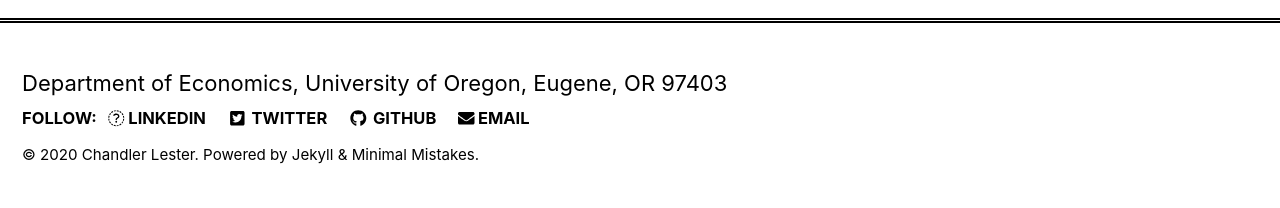
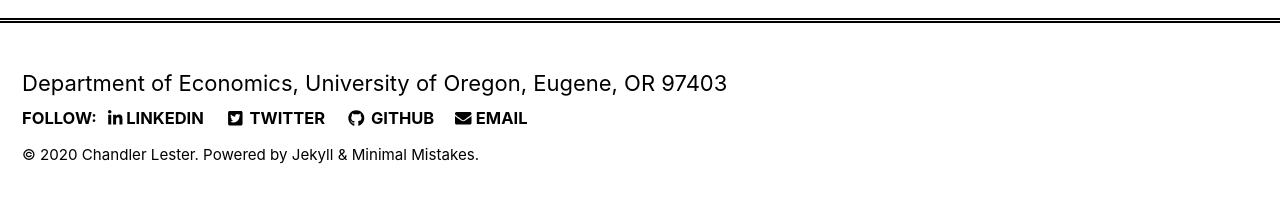
Before and after one commit to mibarnes/chandlerlester.github.io, a Jekyll site: the page built from index.md, in a window 1280 px wide. Shown: the part 757-965 px from the top of the page. Built offline with Jekyll 4.4.1, drawn with Linux system fonts in a browser that asks for light colours; nearby versions of some CDN libraries.

Commit message:
linkedin icon

```diff
--- a/_config.yml
+++ b/_config.yml
@@ -69,7 +69,7 @@ author:
 footer:
   links:
     - label: "LinkedIn"
-      icon: "fa fa-linkedin-square"
+      icon: "fab fa-linkedin-in"
       url: https://www.linkedin.com/in/chandlerlester/
     - label: "Twitter"
       icon: "fab fa-fw fa-twitter-square"
```
